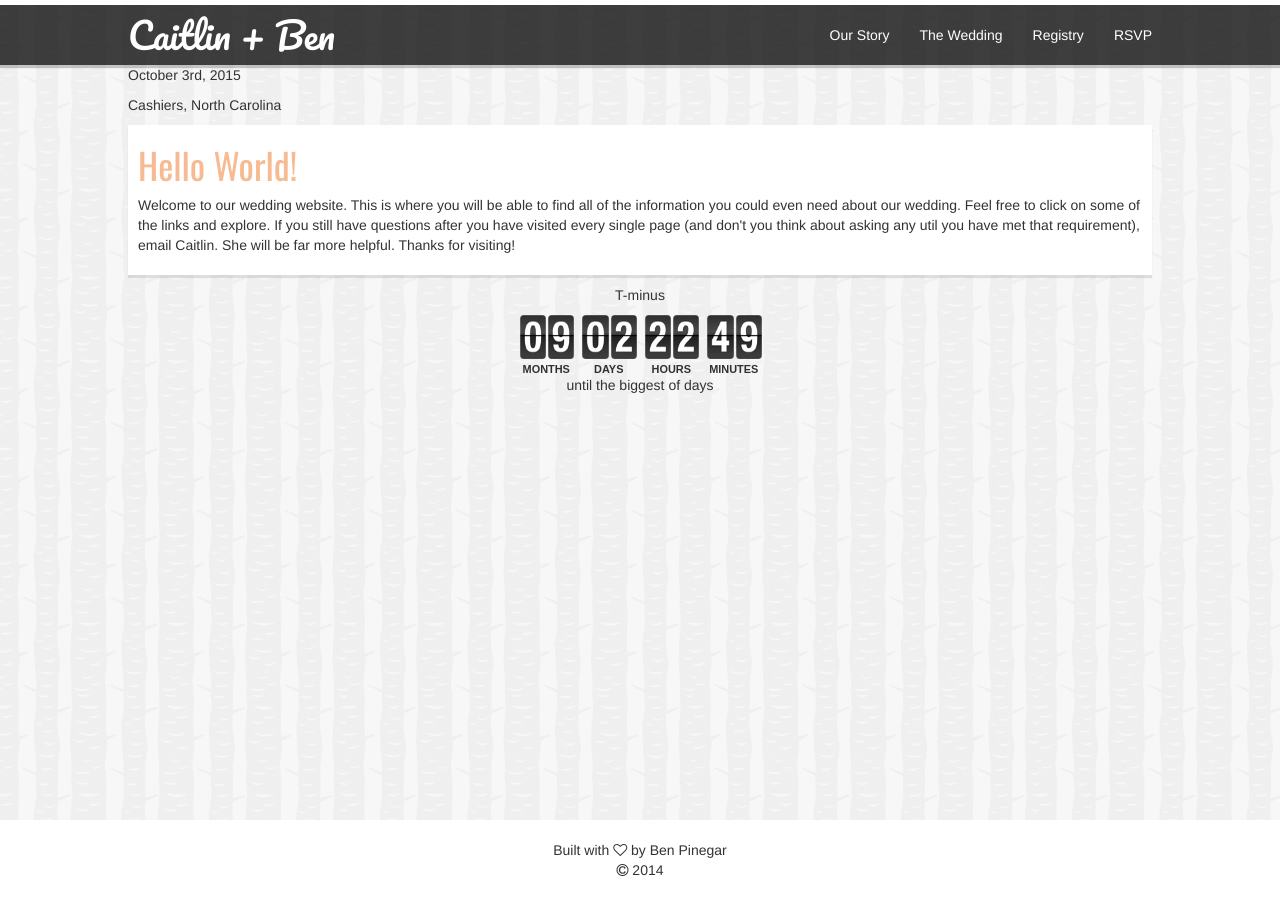
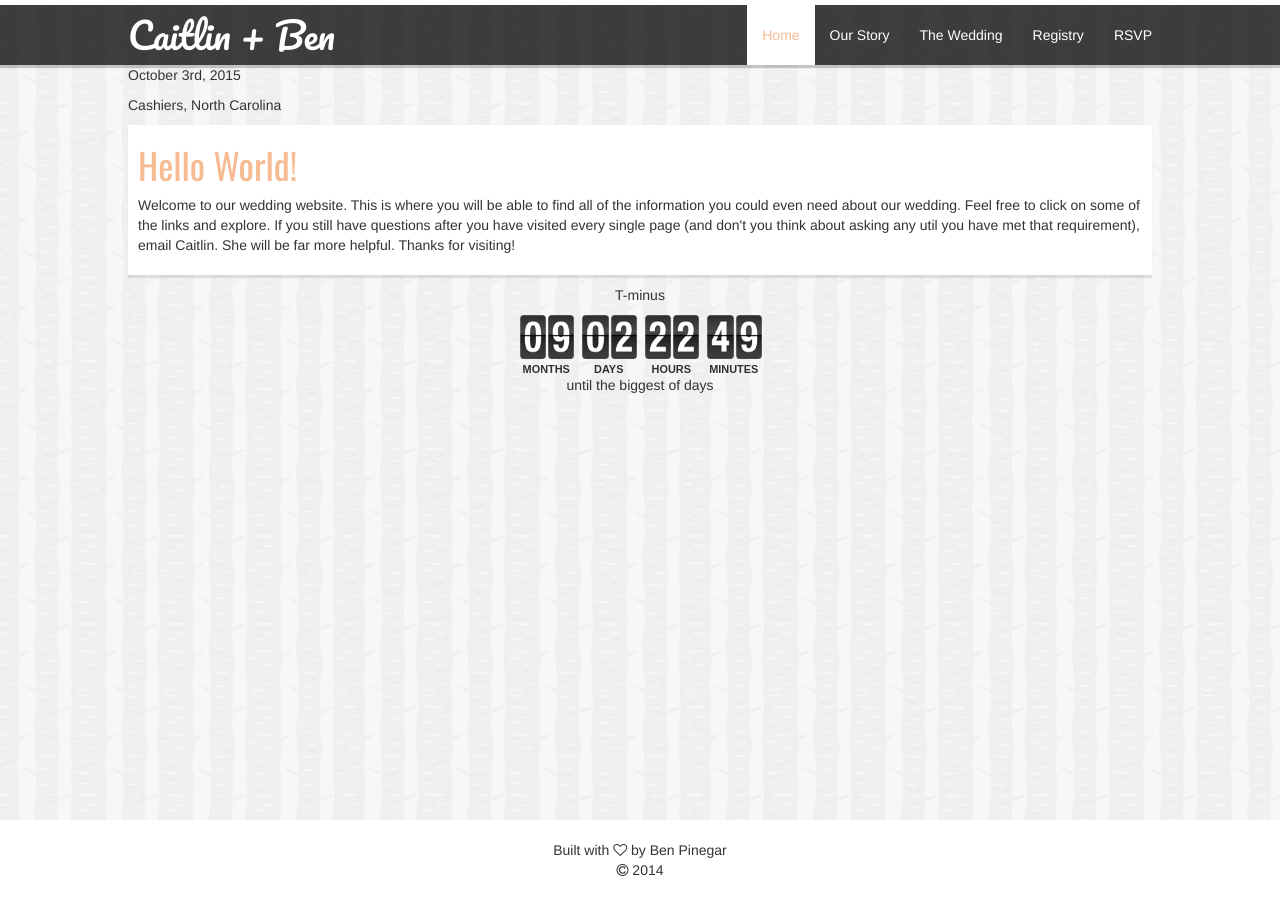
Before and after one commit to bpinegar/bpinegar.github.io, a Jekyll site: the page built from index.html, in a window 1280 px wide. Built offline with Jekyll 4.4.1, drawn with Linux system fonts in a browser that asks for light colours; nearby versions of some CDN libraries.

Commit message:
Update header.html

```diff
--- a/_includes/header.html
+++ b/_includes/header.html
@@ -15,7 +15,7 @@
           {% assign active = page.url %}
           {% assign sorted_pages = site.pages | sort:"weight" %}
           {% for page in sorted_pages %}
-            {% if page.title and page.title != "Home" %}
+            {% if page.title %}
               <li {% if active == page.url %}class="active"{% endif %}><a href="{{ page.url | prepend: site.baseurl }}">{{ page.title }}</a></li>
             {% endif %}
           {% endfor %}
```
